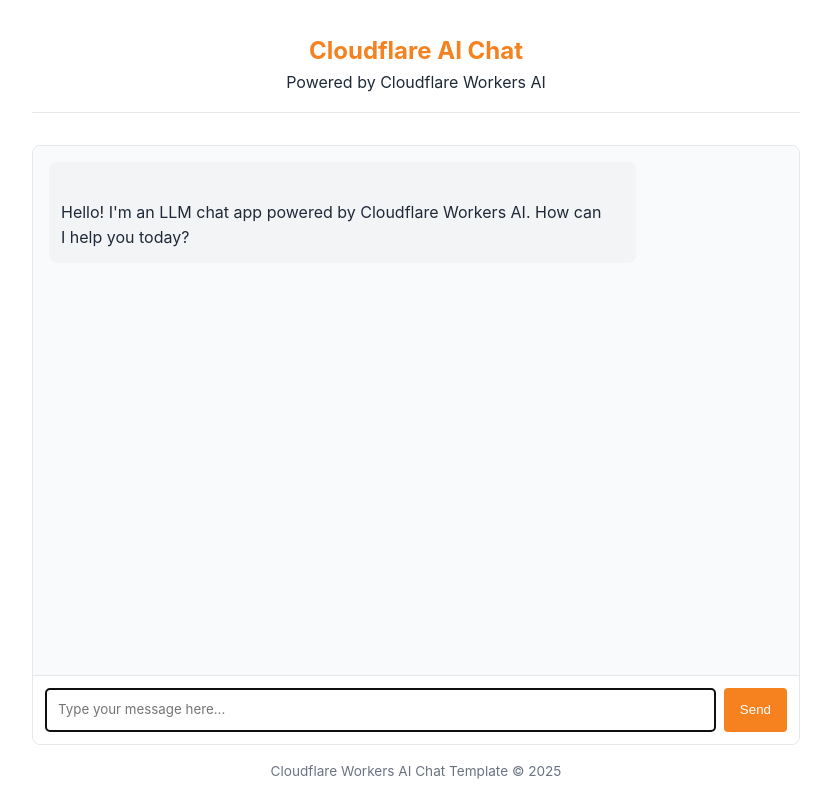
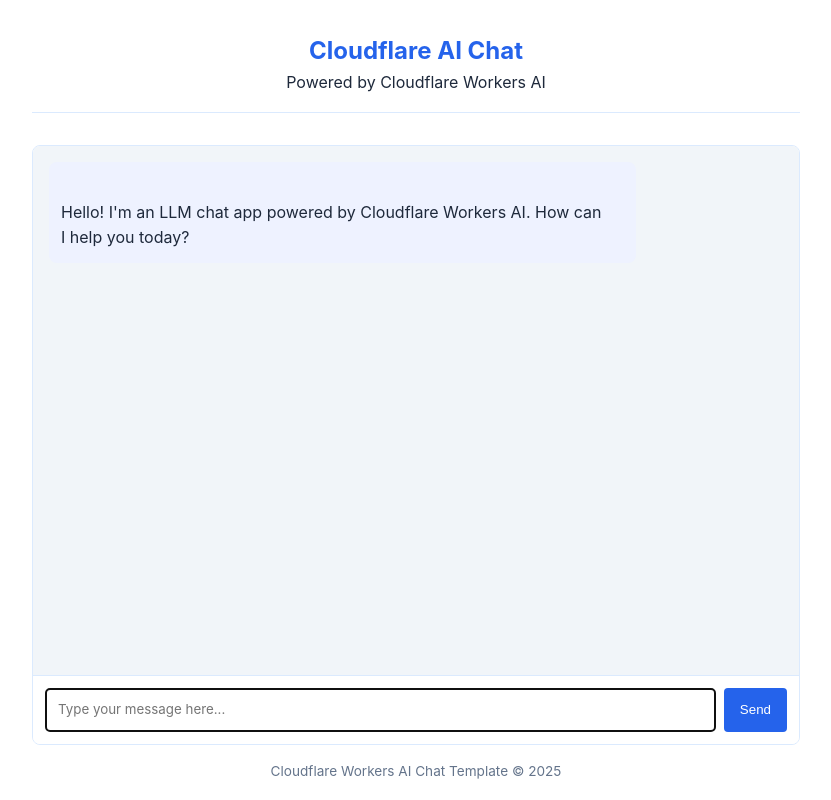
Before and after one commit to davidbarbosa-gocimit/Hackathon2026, a website: page public/index.html in a window 1280 px wide. Shown: the whole page, without its empty margins (224-1055 px from the left). Drawn offline with Linux system fonts and the light colour scheme.

Commit message:
style(web): switch chat app palette to blue tones

```diff
--- a/public/index.html
+++ b/public/index.html
@@ -6,14 +6,14 @@
 		<title>LLM Chat App</title>
 		<style>
 			:root {
-				--primary-color: #f6821f;
-				--primary-hover: #e67e22;
-				--light-bg: #f9fafb;
-				--border-color: #e5e7eb;
-				--text-color: #1f2937;
-				--text-light: #6b7280;
-				--user-msg-bg: #fff2e6;
-				--assistant-msg-bg: #f3f4f6;
+				--primary-color: #2563eb;
+				--primary-hover: #1d4ed8;
+				--light-bg: #f1f5f9;
+				--border-color: #dbeafe;
+				--text-color: #1e293b;
+				--text-light: #64748b;
+				--user-msg-bg: #dbeafe;
+				--assistant-msg-bg: #eef2ff;
 			}
 
 			* {
```
